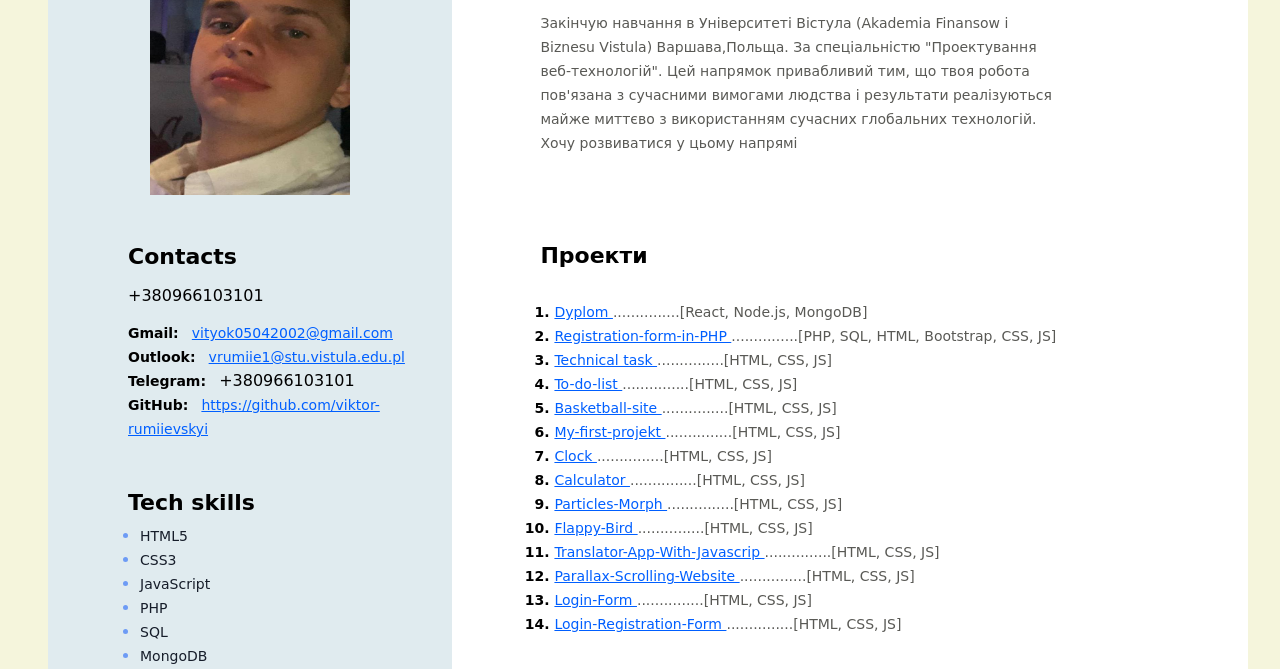
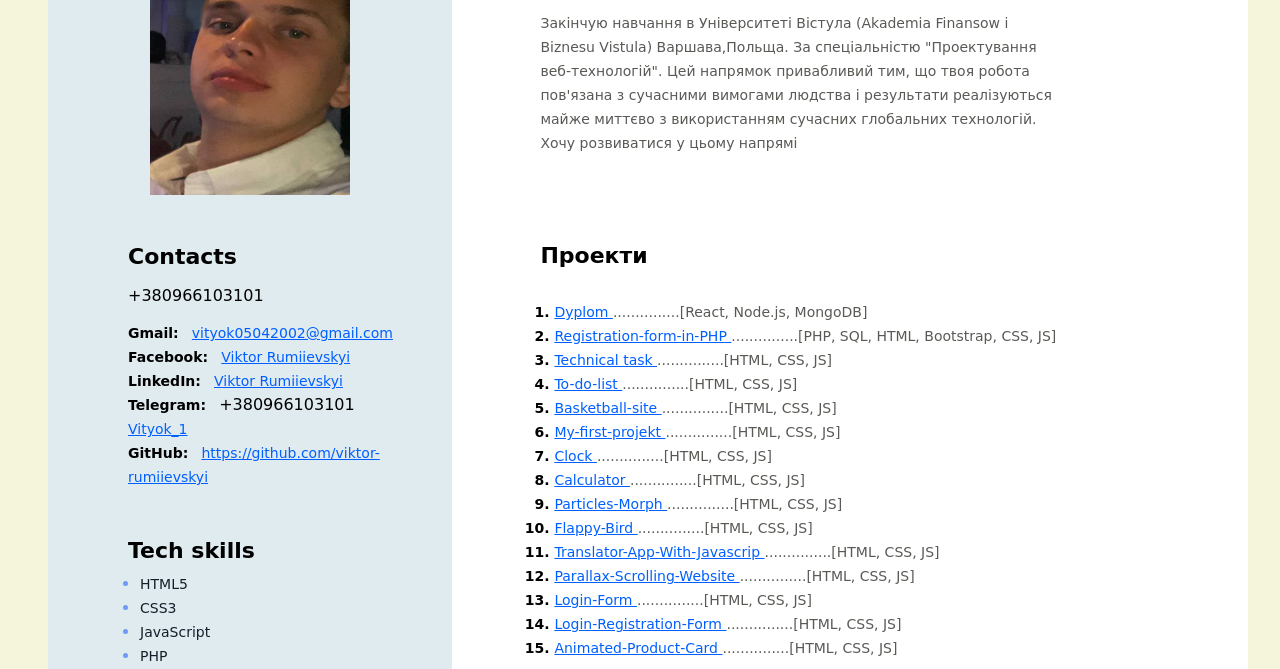
Before and after one commit to viktor-rumiievskyi/Portfolio, a plain HTML site: page index.html in a window 1280 px wide. Shown: the part 243-912 px from the top of the page. Drawn offline with Linux system fonts and the light colour scheme; a web font is replaced by a local one.

Commit message:
Added new projects

```diff
--- a/index.html
+++ b/index.html
@@ -37,11 +37,15 @@
 						<a href="vityok05042002@gmail.com" class="contacts-email">vityok05042002@gmail.com</a>
 					</p>
 					<p class="contacts-item">
-						<span class="contacts-type">Outlook:</span>
-						<a href="vrumiie1@stu.vistula.edu.pl" class="contacts-email">vrumiie1@stu.vistula.edu.pl</a>
+						<span class="contacts-type">Facebook:</span>
+						<a href="https://www.linkedin.com/in/viktor-rumiievskyi-011a12206/" class="contacts-email">Viktor Rumiievskyi</a>
 					</p>
 					<p class="contacts-item">
-						<span class="contacts-type">Telegram:</span> +380966103101
+						<span class="contacts-type">LinkedIn:</span>
+						<a href="https://www.facebook.com/profile.php?id=100088222324191" class="contacts-email">Viktor Rumiievskyi</a>
+					</p>
+					<p class="contacts-item">
+						<span class="contacts-type">Telegram:</span> +380966103101 <a href="https://t.me/Vityok_1" class="contacts-email">Vityok_1</a>
 					</p>
 					<p class="contacts-item">
 						<span class="contacts-type">GitHub:</span>
@@ -249,6 +253,14 @@
               ...............[HTML, CSS, JS]
 						</span>
             </li>
+						<li class="project-item">
+              <a href="https://viktor-rumiievskyi.github.io/Animated-Product-Card/" class="project-item-link">
+								Animated-Product-Card
+              </a>
+							<span class="project-item-descr">
+              ...............[HTML, CSS, JS]
+						</span>
+            </li>
           </ol>
         </div>
         <!-- Projects -->
```
